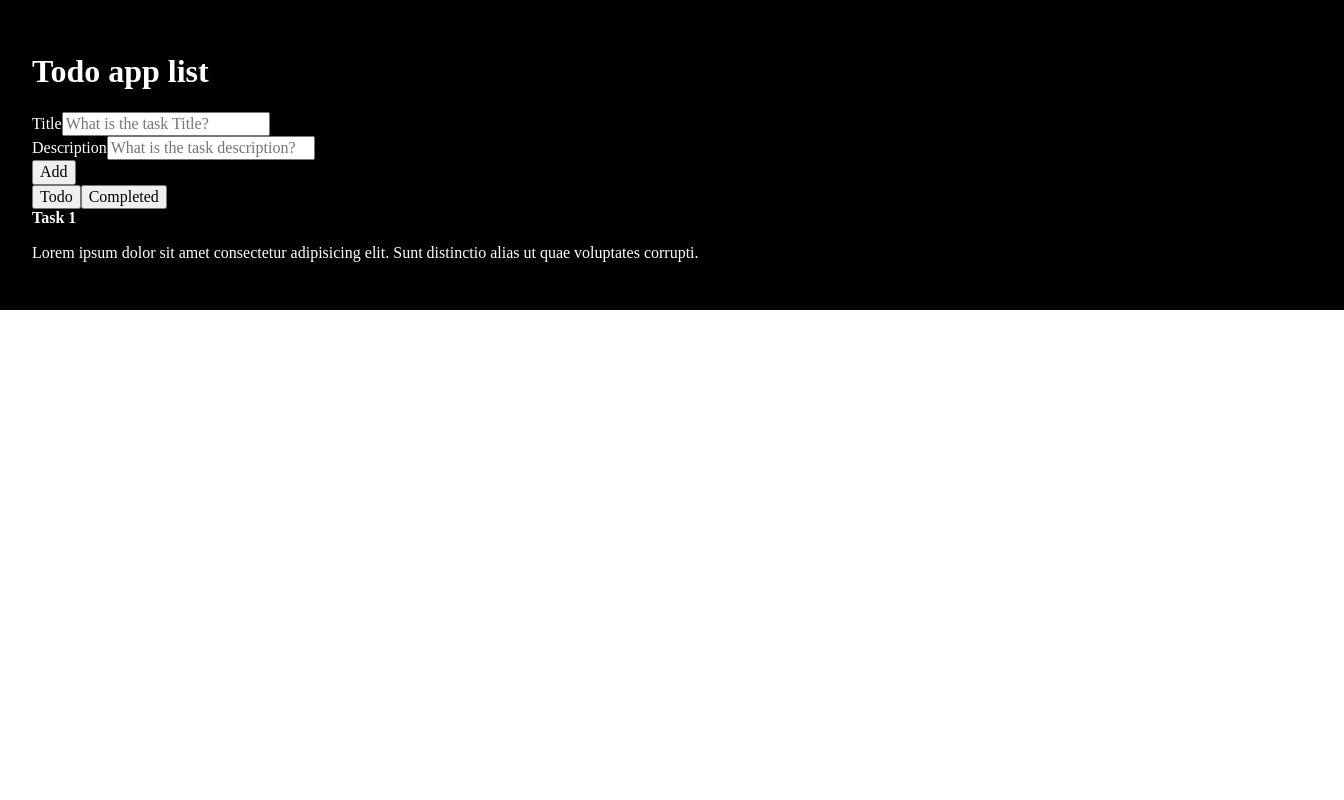
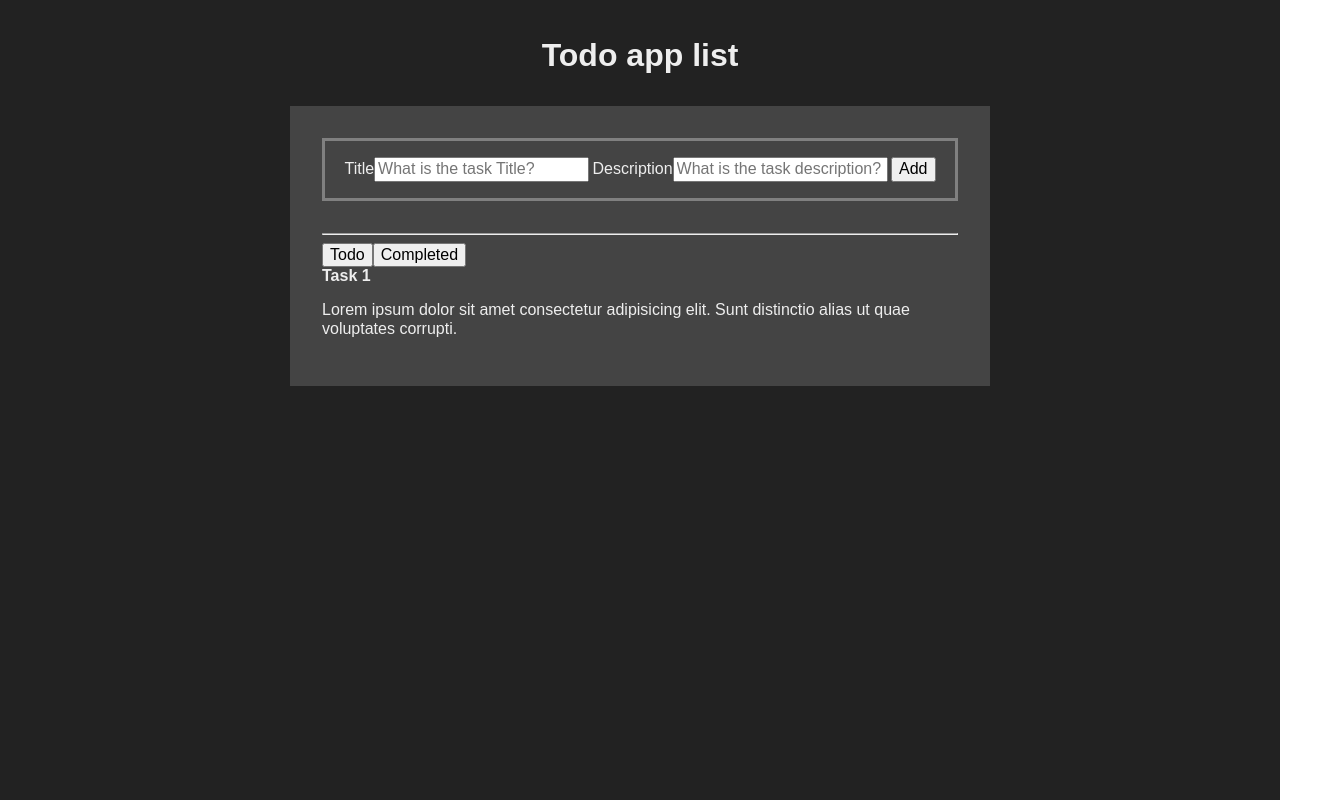
Before and after one commit to peterjbone/todo-app, a React (Vite) app: page / in a window 1280 px wide. Shown: the whole page, 1344 px wide, since content can reach past the window. Built offline with nearby package versions, Linux system fonts and the light colour scheme.

Commit message:
Adding styles to App.jsx

```diff
--- a/index.html
+++ b/index.html
@@ -3,8 +3,6 @@
 	<head>
 		<meta charset="UTF-8" />
 		<meta name="viewport" content="width=device-width, initial-scale=1.0" />
-		<!-- 	<link rel="stylesheet" href="./reset.css" /> -->
-		<!-- 	<link rel="stylesheet" href="./normalize.css" /> -->
 		<title>Todo app</title>
 	</head>
 	<body>
--- a/src/App.jsx
+++ b/src/App.jsx
@@ -18,6 +18,7 @@ function App() {
 						</button>
 					</div>
 				</div>
+				<hr />
 				{/* buttons section */}
 				<div className={styles.buttonsGroup}>
 					<button type="button">Todo</button>
--- a/src/App.module.css
+++ b/src/App.module.css
@@ -1,7 +1,30 @@
 .App {
 	width: 100%;
-	height: auto;
+	min-height: 100vh;
+	padding: 1em;
+	color: #eee;
+	background-color: #222;
+}
+
+.App > h1 {
+	text-align: center;
+}
+
+.App > .todoWrapper {
+	width: fit-content;
+	min-width: 500px;
+	max-width: 700px;
 	padding: 2em;
-	color: #fff;
-	background-color: #000;
+	margin: 2em auto 0;
+	background-color: #444;
 }
+
+.App > .todoWrapper > .inputsGroup {
+	width: 100%;
+	padding: 1em;
+	margin: 0 0 2em;
+	display: flex;
+	justify-content: space-evenly;
+	align-items: center;
+	border: 3px solid grey;
+}
--- a/src/index.css
+++ b/src/index.css
@@ -1 +1,22 @@
 /** OWN AND GENERAL STYLES OF THE PROJECT **/
+
+html {
+	font-family: sans-serif;
+	font-size: 16px;
+	scroll-behavior: smooth;
+}
+
+*,
+*::before,
+*::after {
+	box-sizing: border-box;
+}
+
+body {
+	min-height: 100vh;
+}
+
+div#root {
+	width: 100%;
+	min-height: 100vh;
+}
```
